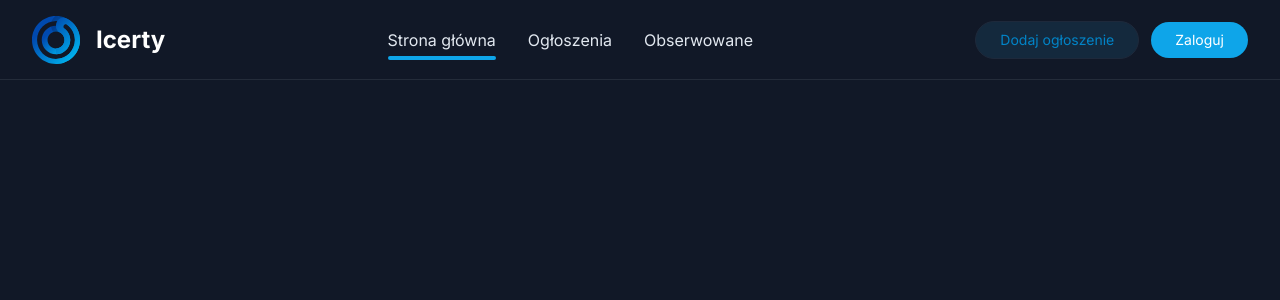
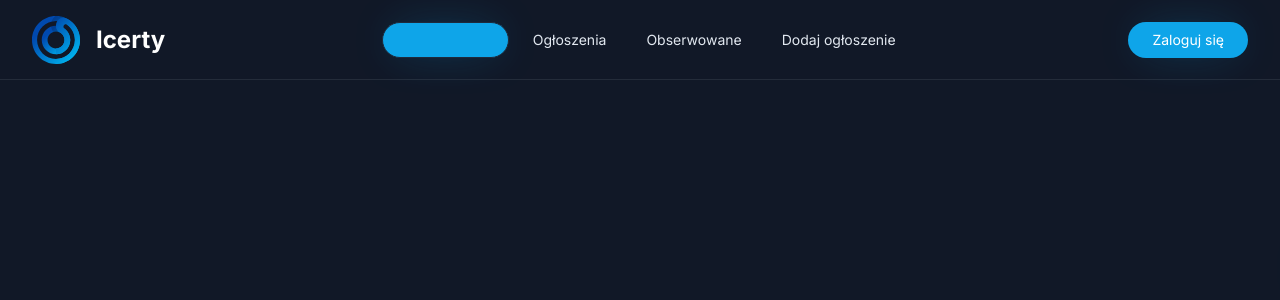
Before and after one commit to icerty-gg/icerty, a Next.js app in the folder apps/client/: page / in a window 1280 px wide. Shown: the top 300 px of the page. Built offline with nearby package versions, Linux system fonts and the light colour scheme.

Commit message:
feat: finished responsive navbar

```diff
--- /dev/null
+++ b/apps/client/components/navbar/mobileNavbar.tsx
@@ -0,0 +1,35 @@
+import { BiX } from 'react-icons/bi'
+
+import { PrimaryButton } from '../ui/primaryButton'
+
+import { NavLink } from './navLink'
+
+interface Props {
+  readonly isOpened: boolean
+  readonly onOpenNav: () => void
+}
+
+export const MobileNavbar = ({ isOpened, onOpenNav }: Props) => (
+  <nav
+    className={`${
+      isOpened ? 'translate-x-[0]' : 'translate-x-[100%]'
+    } fixed top-0 z-30 right-0 h-full w-96 bg-gray-900 transition-transform backdrop-blur-md border-l border-slate-300/10`}
+  >
+    <div className='p-6'>
+      <button
+        className='hidden max-lg:flex p-2 rounded-full bg-gray-800 hover:bg-gray-700 transition-colors'
+        onClick={onOpenNav}
+      >
+        <BiX className='text-white text-2xl' />
+      </button>
+
+      <div className='flex flex-col gap-2 mt-12'>
+        <NavLink isMobile={true} title='Strona główna' href='/' />
+        <NavLink isMobile={true} title='Ogłoszenia' href='/announcements' />
+        <NavLink isMobile={true} title='Obserwowane' href='/observed' />
+        <NavLink isMobile={true} title='Dodaj ogłoszenie' href='/add-announcement' />
+        <PrimaryButton title='Zaloguj się' href='/sign-in' />
+      </div>
+    </div>
+  </nav>
+)
--- a/apps/client/components/navbar/navLink.tsx
+++ b/apps/client/components/navbar/navLink.tsx
@@ -1,21 +1,42 @@
+'use client'
+
 import { motion } from 'framer-motion'
 import Link from 'next/link'
 import { usePathname } from 'next/navigation'
 
 interface Props {
   readonly href: string
+  readonly isMobile?: boolean
   readonly title: string
 }
 
-export const NavLink = ({ href, title }: Props) => {
+export const NavLink = ({ href, isMobile, title }: Props) => {
   const pathname = usePathname()
+  const p = pathname === href
 
-  return (
-    <Link className='hover:text-sky-500 text-slate-200 relative   last-of-type:border-transparent' href={href}>
+  return !isMobile ? (
+    <Link
+      className={`${
+        p ? 'text-sky-600' : ''
+      } hover:text-sky-500 text-slate-200 relative   last-of-type:border-transparent p-2 px-4 transition-colors text-sm`}
+      href={href}
+    >
       {title}
-      {pathname === href && (
-        <motion.span layoutId='rect' className='absolute w-full h-1 -bottom-2 left-0 bg-sky-500 rounded-full' />
+      {p && (
+        <motion.span
+          layoutId='rect'
+          className='absolute w-full h-full bottom-0 left-0 bg-sky-500 rounded-full bg-sky-400/10 border border-slate-800 shadow-[0_0px_43px_-15px_rgba(0,0,0,0.3)] shadow-sky-500'
+        />
       )}
+    </Link>
+  ) : (
+    <Link
+      className={`${
+        p ? 'text-sky-600' : ''
+      } hover:text-sky-500 text-slate-200 relative   last-of-type:border-transparent p-2 px-4 transition-colors text-sm`}
+      href={href}
+    >
+      {title}
     </Link>
   )
 }
--- a/apps/client/components/navbar/navbar.tsx
+++ b/apps/client/components/navbar/navbar.tsx
@@ -1,25 +1,46 @@
+'use client'
+import { useState } from 'react'
+import { BiCategory } from 'react-icons/bi'
+
+import { Backdrop } from '../ui/backdrop'
 import { PrimaryButton } from '../ui/primaryButton'
-import { SecondaryButton } from '../ui/secondaryButton'
 
 import { Logo } from './logo'
+import { MobileNavbar } from './mobileNavbar'
 import { NavLink } from './navLink'
 
 export const Navbar = () => {
+  const [isOpenedNav, setIsOpenedNav] = useState(false)
+
+  const toggleOpenNav = () => setIsOpenedNav(p => !p)
+
   return (
-    <nav className='fixed bg-gray-900 w-full h-20 flex items-center backdrop-blur-md border-b border-slate-300/10'>
+    <>
+      <nav className='fixed text-center bg-gray-900 w-full h-20 flex items-center backdrop-blur-md border-b border-slate-300/10'>
         <div className='max-w-screen-2xl w-full my-0 mx-auto px-8 flex items-center justify-between'>
           <Logo />
-        <div className='flex gap-8'>
+          <div className='flex gap-2 max-lg:hidden'>
             <NavLink title='Strona główna' href='/' />
             <NavLink title='Ogłoszenia' href='/announcements' />
             <NavLink title='Obserwowane' href='/observed' />
+            <NavLink title='Dodaj ogłoszenie' href='/add-announcement' />
           </div>
 
-        <div className='flex gap-3 items-center text-sm'>
-          <SecondaryButton title='Dodaj ogłoszenie' href='/add-announcement' />
-          <PrimaryButton title='Zaloguj' href='/sign-in' />
+          <button
+            className='hidden max-lg:flex p-2 rounded-full bg-gray-800 hover:bg-gray-700 transition-colors'
+            onClick={toggleOpenNav}
+          >
+            <BiCategory className='text-white text-2xl' />
+          </button>
+
+          <div className='flex gap-3 items-center text-sm max-lg:hidden'>
+            <PrimaryButton title='Zaloguj się' href='/sign-in' />
           </div>
         </div>
       </nav>
+
+      <MobileNavbar isOpened={isOpenedNav} onOpenNav={toggleOpenNav} />
+      {isOpenedNav && <Backdrop onHideNav={toggleOpenNav} />}
+    </>
   )
 }
--- /dev/null
+++ b/apps/client/components/ui/backdrop.tsx
@@ -0,0 +1,7 @@
+interface Props {
+  readonly onHideNav: () => void
+}
+
+export const Backdrop = ({ onHideNav }: Props) => (
+  <div onClick={onHideNav} className='fixed top-0 z-20 left-0 w-full h-full bg-black/40' />
+)
--- a/apps/client/components/ui/primaryButton.tsx
+++ b/apps/client/components/ui/primaryButton.tsx
@@ -8,7 +8,7 @@ interface Props {
 export const PrimaryButton = ({ href, title }: Props) => {
   return (
     <Link
-      className='text-white border-transparent bg-sky-500  hover:bg-sky-400 px-6 py-2 rounded-full transition-all'
+      className='shadow-[0_0px_43px_-15px_rgba(0,0,0,0.3)] shadow-sky-500 text-white border-transparent bg-sky-500  hover:bg-sky-400 px-6 py-2 rounded-full transition-all'
       href={href}
     >
       {title}
--- a/apps/client/package.json
+++ b/apps/client/package.json
@@ -14,7 +14,8 @@
     "framer-motion": "^7.6.19",
     "next": "13.0.0",
     "react": "^18.2.0",
-    "react-dom": "^18.2.0"
+    "react-dom": "^18.2.0",
+    "react-icons": "^4.7.1"
   },
   "devDependencies": {
     "@babel/core": "^7.0.0",
```
Also changed, not shown: 1 other file (tests, documents, lock files or other folders). Lines whose indentation alone changed are shown as unchanged.
